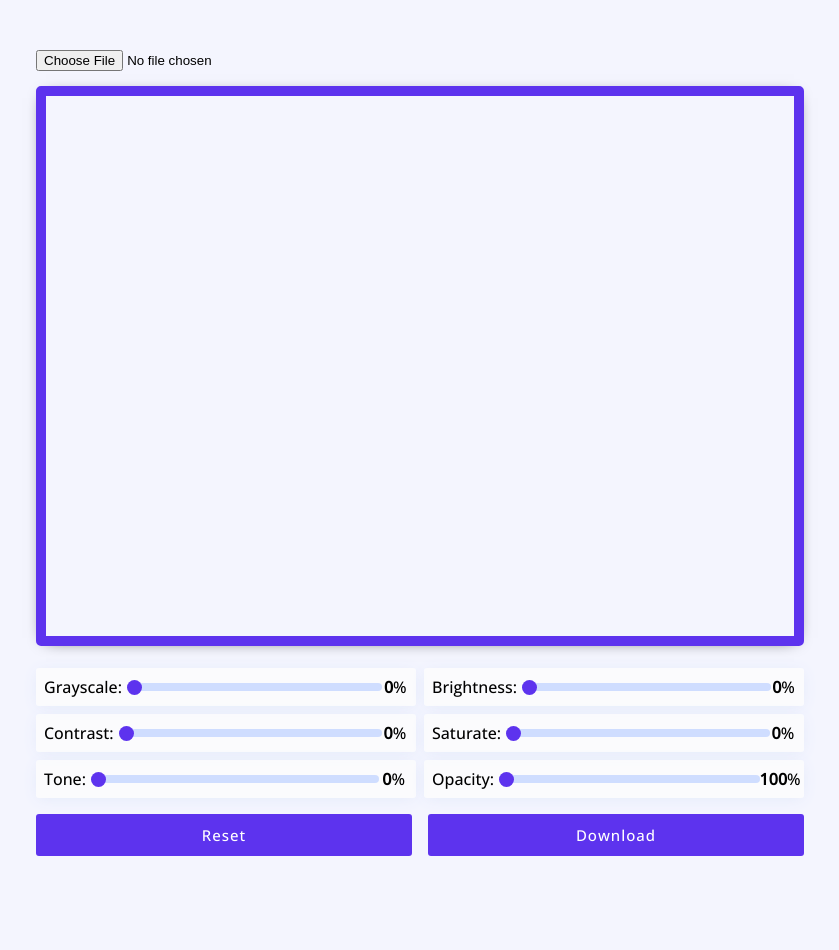
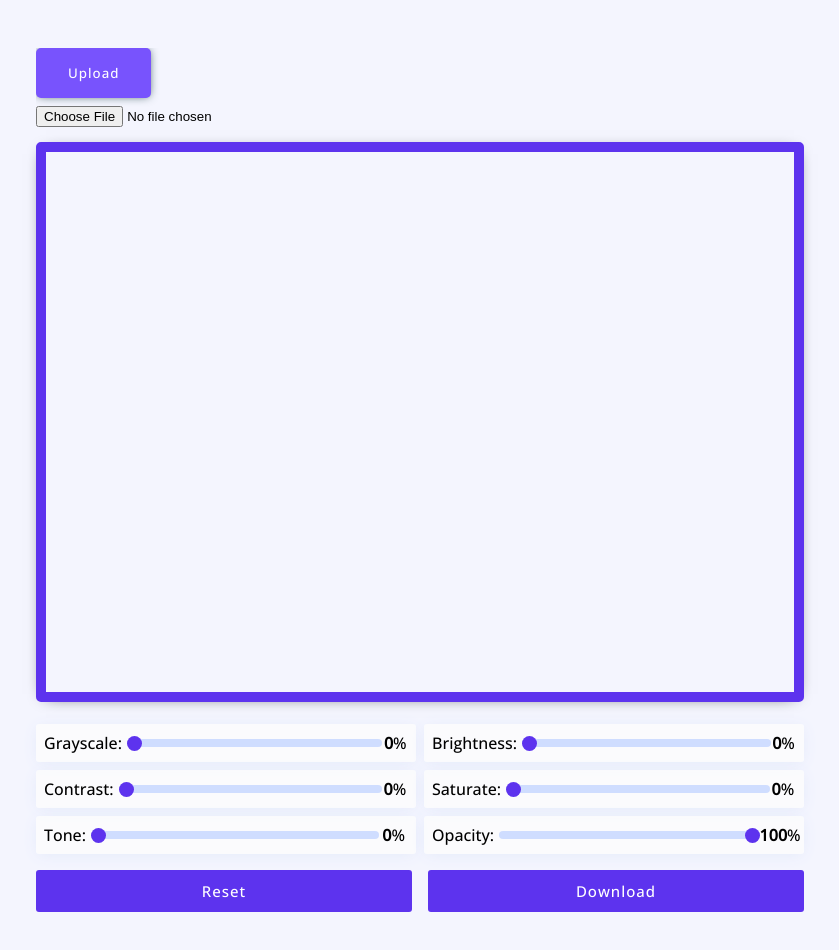
Before and after one commit to Krishna698-web/photoeditor, a plain HTML site: page index.html in a window 1280 px wide. Shown: the whole page, without its empty margins (220-1059 px from the left). Before the commit the page ends 904 px from the top, so only its background shows below. Drawn offline with nearby package versions, Linux system fonts and the light colour scheme.

Commit message:
Added Upload button

```diff
--- a/index.html
+++ b/index.html
@@ -75,7 +75,7 @@
             <input
               type="range"
               id="opacityControl"
-              value="0"
+              value="100"
               min="0"
               max="100" />
             <span><b id="opacity_val">100</b>%</span>
--- a/script.js
+++ b/script.js
@@ -33,18 +33,14 @@ const saturateVal = document.getElementById("saturate_val");
 const toneVal = document.getElementById("tone_val");
 
 const setFilters = () => {
-  context.filter = `opacity(${opacity_range.value}%)
-  brightness(${+brightness_range.value + 100}%)
+  context.filter = `brightness(${+brightness_range.value + 100}%)
+  opacity(${opacity_range.value}%)
   grayscale(${grayscale_range.value}%)
   saturate(${+saturate_range.value + 100}%)
   sepia(${tone_range.value}%)
   contrast(${+contrast_range.value + 100}%)`;
+  // console.log(context.filter);
 
-  context.drawImage(image, 0, 0, 300, 550);
-};
-
-const setOpacity = () => {
-  context.filter = `opacity(${opacity_range.value / 10}%)`;
   context.drawImage(image, 0, 0, 300, 550);
 };
 
@@ -112,5 +108,7 @@ reset_image.addEventListener("click", (e) => {
   sepia(${tone_range.value}%)
   contrast(${contrast_range.value}%)`;
 
+  console.log(context.filter);
+
   context.drawImage(image, 0, 0, 300, 550);
 });
--- a/style.css
+++ b/style.css
@@ -16,6 +16,24 @@ body {
   flex-direction: column;
   margin: 0 auto;
   width: 90%;
+}
+
+input[type="file"] {
+}
+
+input[type="file"]::before {
+  content: "Upload";
+  display: block;
+  width: max-content;
+  border-radius: 5px;
+  font-family: "Open Sans", sans-serif;
+  letter-spacing: 1px;
+  padding: 1rem 2rem;
+  color: white;
+  box-shadow: 0 0 10px -2px darkslategray;
+  background-color: #7853fd;
+  cursor: pointer;
+  margin-bottom: 8px;
 }
 
 #image {
```
